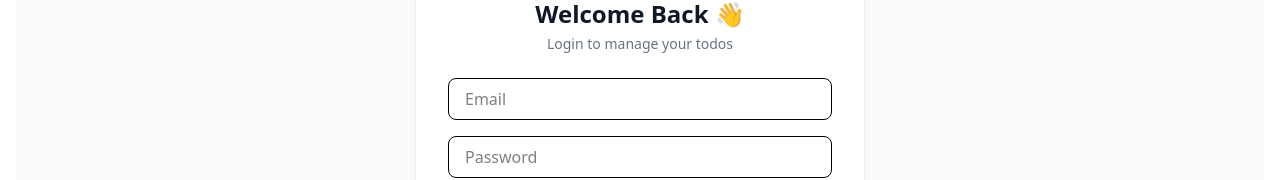
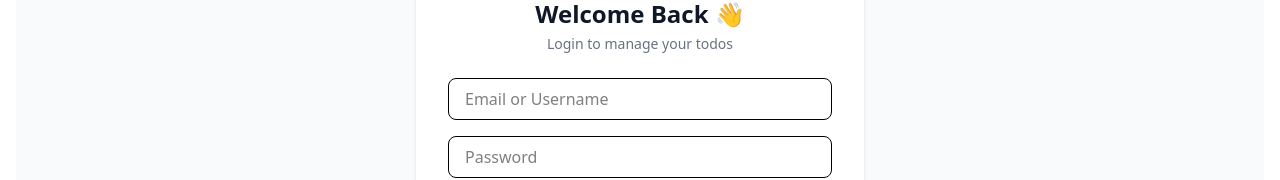
Before and after one commit to Kirtan82004/TodoPro-Frontend, a React (Vite) app: page /login in a window 1280 px wide. Shown: the part 348-528 px from the top of the page. Built offline with nearby package versions, Linux system fonts and the light colour scheme.

Commit message:
allow login with email or username

```diff
--- a/src/pages/Login.jsx
+++ b/src/pages/Login.jsx
@@ -12,7 +12,7 @@ const Login = () => {
   const dispatch = useDispatch();
 
   const [formData, setFormData] = useState({
-    email: "",
+    identifier: "",
     password: "",
   });
 
@@ -30,7 +30,7 @@ const Login = () => {
     e.preventDefault();
     setError("");
 
-    if (!formData.email || !formData.password) {
+    if (!formData.identifier || !formData.password) {
       setError("All fields are required");
       return;
     }
@@ -77,9 +77,9 @@ const Login = () => {
         <form onSubmit={handleSubmit} className="mt-6 space-y-4">
           <input
             type="text"
-            name="email"
-            placeholder="Email"
-            value={formData.email}
+            name="identifier"
+            placeholder="Email or Username"
+            value={formData.identifier}
             onChange={handleChange}
             className="w-full px-4 py-2 rounded-lg border dark:bg-zinc-700 dark:border-zinc-600"
           />
```
